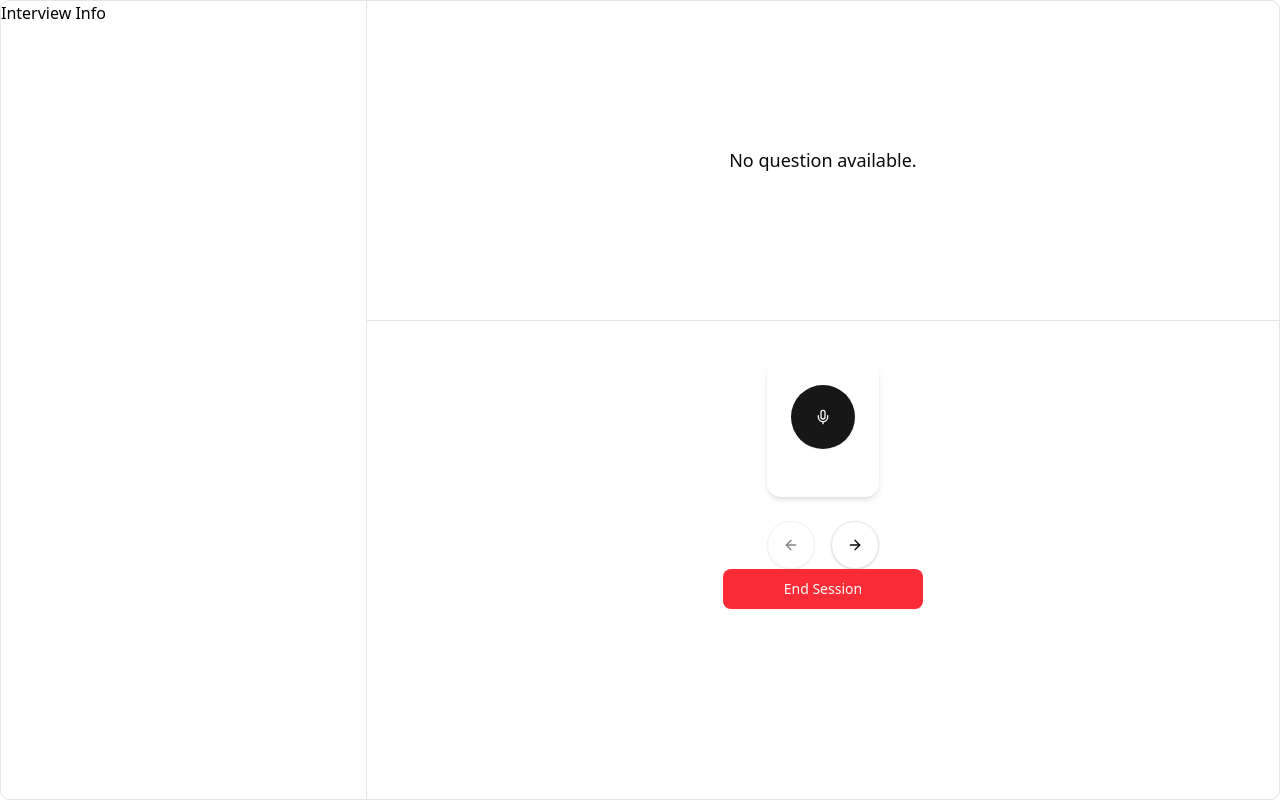
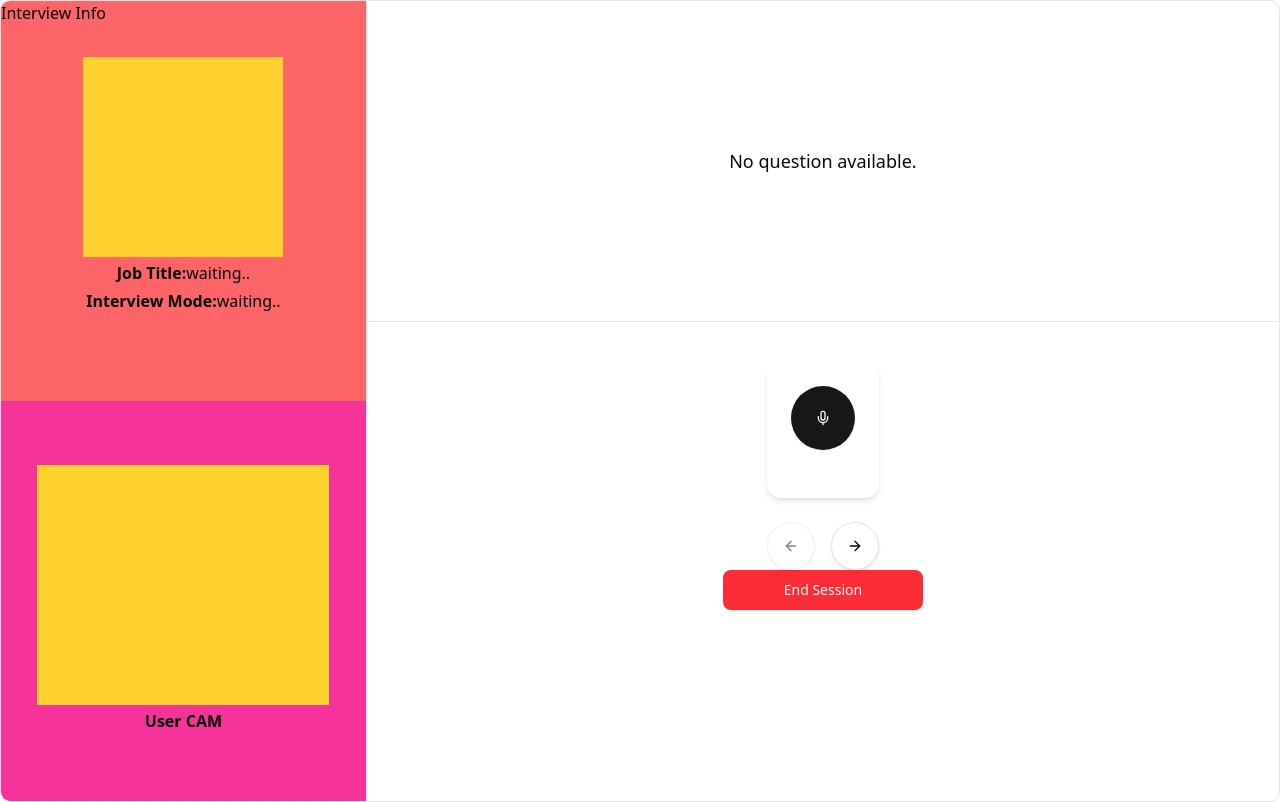
Before and after one commit to nikash12/speakai, a React (Vite) app in the folder frontend/: page /live in a window 1280 px wide. Built offline with nearby package versions, Linux system fonts and the light colour scheme.

Commit message:
added ui to profile

```diff
--- a/frontend/src/components/home/Hero.tsx
+++ b/frontend/src/components/home/Hero.tsx
@@ -4,9 +4,9 @@ import { Button } from "../ui/button";
 export default function Hero(){
     const navigate = useNavigate()
     return(
-        <div className="bg-[url('/ccchaos-light-fixed.svg')] dark:bg-[url('/ccchaos.svg')]  bg-contain bg-no-repeat bg-center h-[60vh] md:h-[80vh] w-full flex flex-col ">
+        <div className="bg-[url('/ccchaos-light-fixed.svg')] dark:bg-[url('/ccchaos.svg')]  bg-contain md:bg-[length:52%] bg-no-repeat bg-center h-[60vh] md:h-[80vh] w-full flex flex-col ">
             <div className="m-auto flex flex-col">
-                <h1 className="text-3xl md:text-[2.9rem] text leading-tight m-auto font-bold">Speak with Confidence.</h1>
+                <h1 className="text-3xl md:text-[4rem] text leading-tight m-auto font-bold">Speak with Confidence.</h1>
                 <h4 className="text-[12px] md:text-[1rem] leading-tight m-auto">Real-time analysis for interviews, pitches, and more.</h4>
                 <Button className="m-auto mt-6 w-[30vw] md:w-[20vw]" onClick={()=>navigate("/interview")}>Try Interview</Button>
             </div>
--- a/frontend/src/components/interview/InterviewSetupForm.tsx
+++ b/frontend/src/components/interview/InterviewSetupForm.tsx
@@ -31,11 +31,14 @@ export default function InterviewSetupForm() {
   const setQuestion = useSetRecoilState(questions);
   const setIndex = useSetRecoilState(indexSchema)
   function submitFun(data:Inputs){
+    localStorage.setItem("title",data.title);
+    localStorage.setItem("mode",data.mode);
     generateQuestions({data}).then((res)=>{
       console.log(res);
-      setQuestion(res)});
-      setIndex(0);
-      navigate("/live")
+      setQuestion(res)}
+    );
+    setIndex(0);
+    navigate("/live")
   }
   return (
     <>
@@ -63,7 +66,7 @@ export default function InterviewSetupForm() {
             />
 
           <Button asChild variant="ghost" >
-            <label htmlFor="resume" className="cursor-pointer bg-blue-500 md:ml-5">
+            <label htmlFor="resume" className="cursor-pointer bg-violet-600 md:ml-5">
               Upload
             </label>
           </Button>
--- a/frontend/src/components/live/infoSection.tsx
+++ b/frontend/src/components/live/infoSection.tsx
@@ -1,11 +1,13 @@
 // import CameraUtil from "@/utils/cameraUtil";
 import InterviewInfo from "./interviewInfo";
+import UserProfile from "./userProfile";
 
 export default function InfoSection(){
     return(
         <div className="text-black dark:text-white">
             {/* <CameraUtil/> */}
             <InterviewInfo/>
+            <UserProfile/>
         </div>
     )
 }
--- a/frontend/src/components/live/interviewInfo.tsx
+++ b/frontend/src/components/live/interviewInfo.tsx
@@ -1,8 +1,10 @@
+import InterviewrProfile from "./interviwerProfile";
 
 export default function InterviewInfo(){
     return(
-        <div>
+        <div className="bg-red-400 flex flex-col h-[50vh]">
             <h1>Interview Info</h1>
+            <InterviewrProfile />
         </div>
     )
 }
--- /dev/null
+++ b/frontend/src/components/live/interviwerProfile.tsx
@@ -0,0 +1,12 @@
+
+export default function InterviewrProfile(){
+    const title = localStorage.getItem("title") || "waiting.."
+    const mode = localStorage.getItem("mode") || "waiting.."
+    return(
+        <div className="flex flex-col justify-center h-[40vh] items-center">
+            <div className="bg-amber-300 w-50 h-50"></div>
+            <h2 className="m-1"><span className="font-bold">Job Title:</span>{title}</h2>
+            <h2 className="m1"><span className="font-bold">Interview Mode:</span>{mode}</h2>
+        </div>
+    )
+}
--- /dev/null
+++ b/frontend/src/components/live/userProfile.tsx
@@ -0,0 +1,10 @@
+
+export default function UserProfile(){
+
+    return(
+        <div className="flex flex-col justify-center h-[50vh] items-center bg-pink-500">
+            <div className="bg-amber-300 w-[80%] h-60"></div>
+            <h2 className="m-1"><span className="font-bold">User CAM</span></h2>
+        </div>
+    )
+}
--- a/frontend/src/components/report/Report.tsx
+++ b/frontend/src/components/report/Report.tsx
@@ -24,6 +24,7 @@ export default function GenerateReport() {
   async function handleGenerateReport() {
     const qnaList = questionList.map((q: QuestionType, idx: number) => {
       const raw = localStorage.getItem(`answer-${idx}`);
+      localStorage.removeItem(`answer-${idx}`)
       let ans = null;
 
       try {
--- a/frontend/src/utils/cameraUtil.tsx
+++ b/frontend/src/utils/cameraUtil.tsx
@@ -26,14 +26,14 @@ export default function CameraUtil() {
   }, []);
 
   return (
-    <div className="flex flex-col items-center gap-4">
+    <div className="flex flex-col items-center gap-4 w-full">
       {/* 👀 Live Preview */}
       <video
         ref={previewRef}
         autoPlay
         muted
         playsInline
-        className="w-[320px] h-[240px] rounded-md border"
+        className="w-[80%] h-[240px] rounded-md border"
       />
 
       {/* 🎥 Actual Recording */}
```
